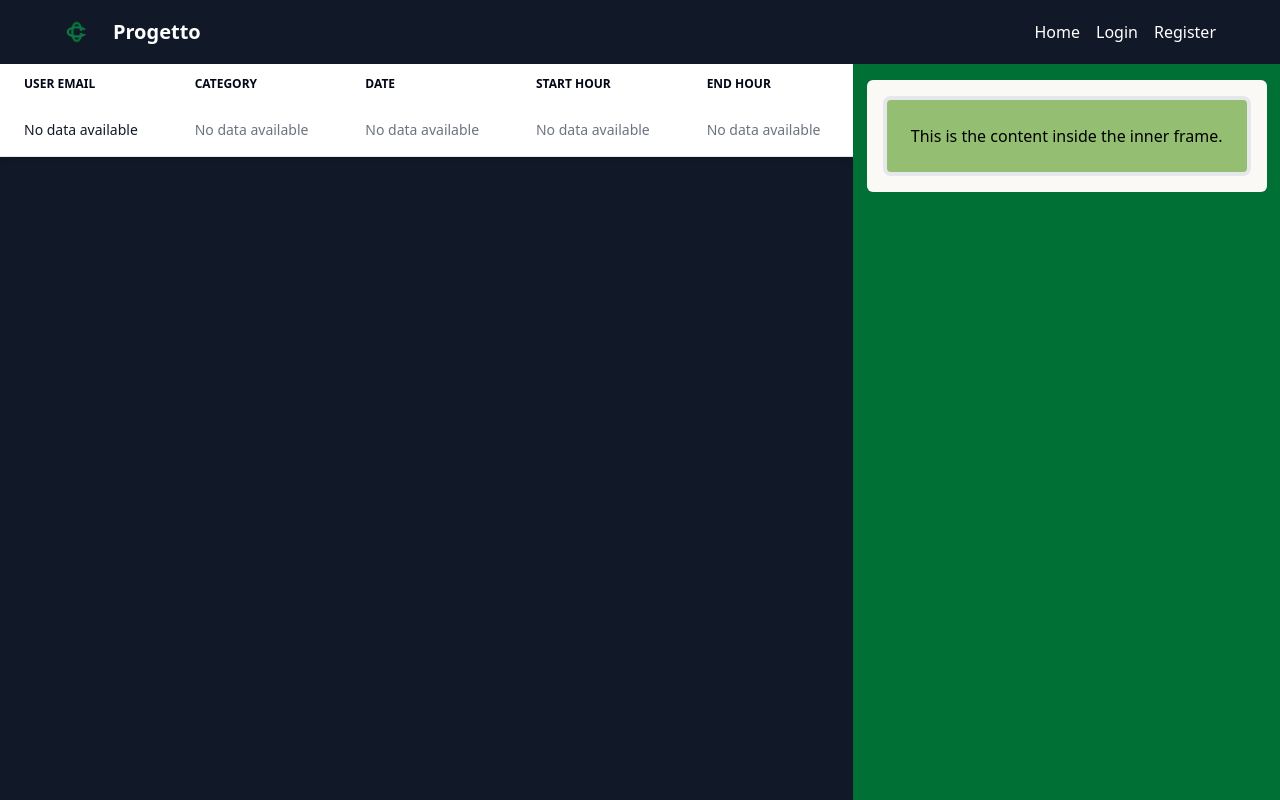
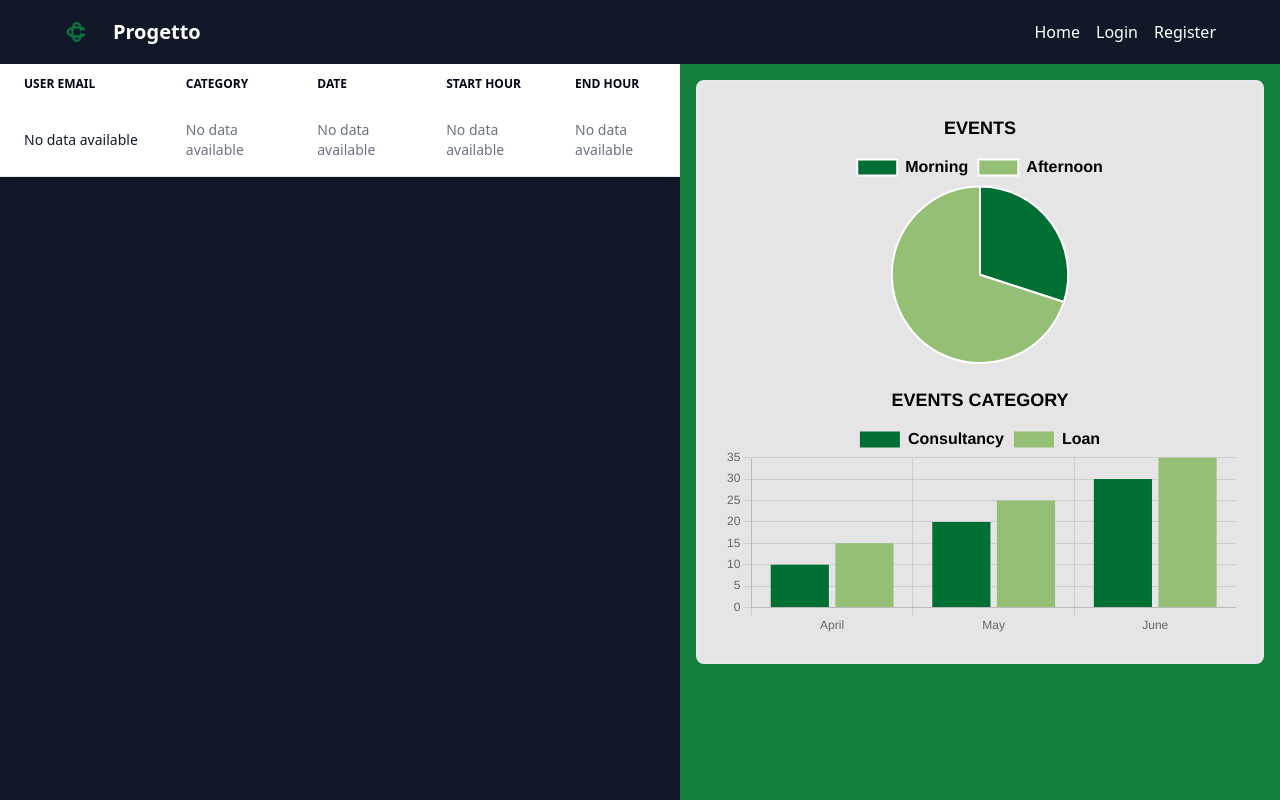
Before and after one commit to AlBovo/ProgettoBCC, a Flask app: page /operator in a window 1280 px wide. Run offline with Flask 3, Linux system fonts and the light colour scheme; some libraries are stand-ins or nearby versions.

Commit message:
Added charts to operator page

```diff
--- /dev/null
+++ b/src/static/operator.js
@@ -0,0 +1,96 @@
+const pieOptions = {
+    responsive: true,
+    maintainAspectRatio: false,
+    plugins: {
+        title: {
+            display: true,
+            text: 'EVENTS',
+            font: {
+                size: 18,
+                weight: 'bold',
+            },
+            color: '#000'
+        },
+        legend: {
+            position: 'top',
+            padding: 20,
+            labels: {
+                font: {
+                    size: 16,
+                    weight: 'bold',
+                },
+                color: '#000'
+            }
+        }
+    }
+};
+
+// Dati per il grafico a torta
+const pieData = {
+    labels: ['Morning', 'Afternoon'],
+    datasets: [{
+        data: [30, 70],
+        backgroundColor: ['#006F34', '#95BF74']
+    }]
+};
+
+// Creazione del grafico a torta
+document.addEventListener('DOMContentLoaded', function() {
+const pieCtx = document.getElementById('PieChart').getContext('2d');
+const pieChart = new Chart(pieCtx, {
+    type: 'pie',
+    data: pieData,
+    options: pieOptions
+})
+});
+
+// Imposta i grafici come responsivi e senza mantenere l'aspetto fisso
+const barOptions = {
+    responsive: true,
+    maintainAspectRatio: false,
+    plugins: {
+        title: {
+            display: true,
+            text: 'EVENTS CATEGORY',
+            font: {
+                size: 18,
+                weight: 'bold',
+            },
+            color: '#000'
+        },
+        legend: {
+            position: 'top',
+            labels: {
+                font: {
+                    size: 16,
+                    weight: 'bold',
+                },
+                color: '#000'
+            }
+        }
+    }
+};
+
+// Dati per il grafico a barre
+const barData = {
+    labels: ['April', 'May', 'June'],
+    datasets: [{
+        label: 'Consultancy',
+        data: [10, 20, 30],
+        backgroundColor: '#006F34',
+    }, {
+        label: 'Loan',
+        data: [15, 25, 35],
+        backgroundColor: '#95BF74',
+    }]
+};
+
+// Creazione del grafico a barre
+document.addEventListener('DOMContentLoaded', function() {
+const barCtx = document.getElementById('LineChart').getContext('2d');
+const barChart = new Chart(barCtx, {
+    type: 'bar',
+    data: barData,
+    options: barOptions
+})
+});
--- a/src/templates/head.html
+++ b/src/templates/head.html
@@ -2,8 +2,6 @@
 <meta name="viewport" content="width=device-width, initial-scale=1.0">
 <link href="{{ url_for('static', filename='animation.css') }}" rel="stylesheet" type="text/css" />
 <link rel="stylesheet" href="https://cdnjs.cloudflare.com/ajax/libs/font-awesome/6.5.2/css/all.min.css" integrity="sha512-SnH5WK+bZxgPHs44uWIX+LLJAJ9/2PkPKZ5QiAj6Ta86w+fsb2TkcmfRyVX3pBnMFcV7oQPJkl9QevSCWr3W6A==" crossorigin="anonymous" referrerpolicy="no-referrer" />
-<link rel="icon" href="{{ url_for('static', filename='repubblica_italiana.png') }}" type="image/x-icon">
-
 {% if config['FRONTEND'] %}
     <script src="https://cdn.tailwindcss.com"></script>
 {% else %}
--- a/src/templates/operator.html
+++ b/src/templates/operator.html
@@ -3,6 +3,8 @@
 {% import 'components/navbar.html' as navbar %}
 
 {%block content%}
+<script src="https://cdn.jsdelivr.net/npm/chart.js"></script>
+<script src="{{ url_for('static', filename='operator.js') }}"></script>
     <div class="flex h-screen pt-12">
 
         <!-- Left column -->
@@ -78,17 +80,21 @@
         </nav>
 
         <!-- Right column -->
-        <div class="w-1/3 flex items-start justify-center" style="background-color: #007034;">
+        <div class="py-4 px-4 flex flex-col bg-green-700">
             <div class="relative">
-                <div class="h-1/2 rounded-md p-4 mt-8" style="background-color: #FAF9F6;">
-                    <div id="generics" class="border-4 rounded-lg p-6 " style="background-color: #94bf73">
-                        <!-- Content inside the inner frame -->
-                        <p>This is the content inside the inner frame.</p>
+                <div id="generics" class="border-4 rounded-lg p-6 bg-neutral-200 mt-4">
+
+                    <div class="w-full mb-4">
+                        <canvas id="PieChart" class="w-full h-64"></canvas>
                     </div>
-                    <!-- Content inside the frame -->
+
+                    <div class="w-full">
+                        <canvas id="LineChart" class="w-full h-64"></canvas>
+                    </div>
                 </div>
             </div>
         </div>
+
 
          <!-- Popup -->
         <div id="popup" class="fixed bg-white p-6 rounded-lg border border-gray-300 shadow-lg" style="display: none;">
```
